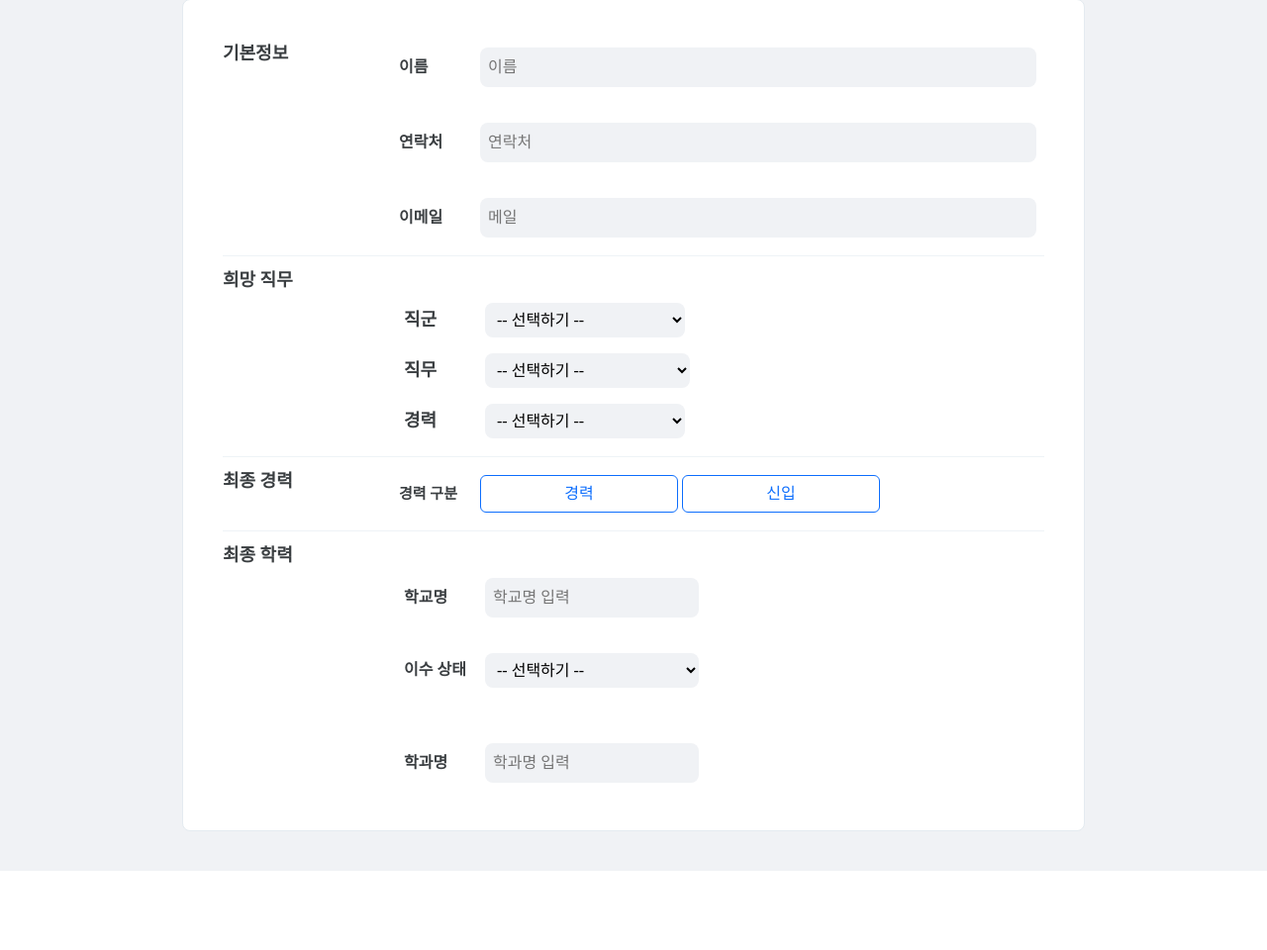
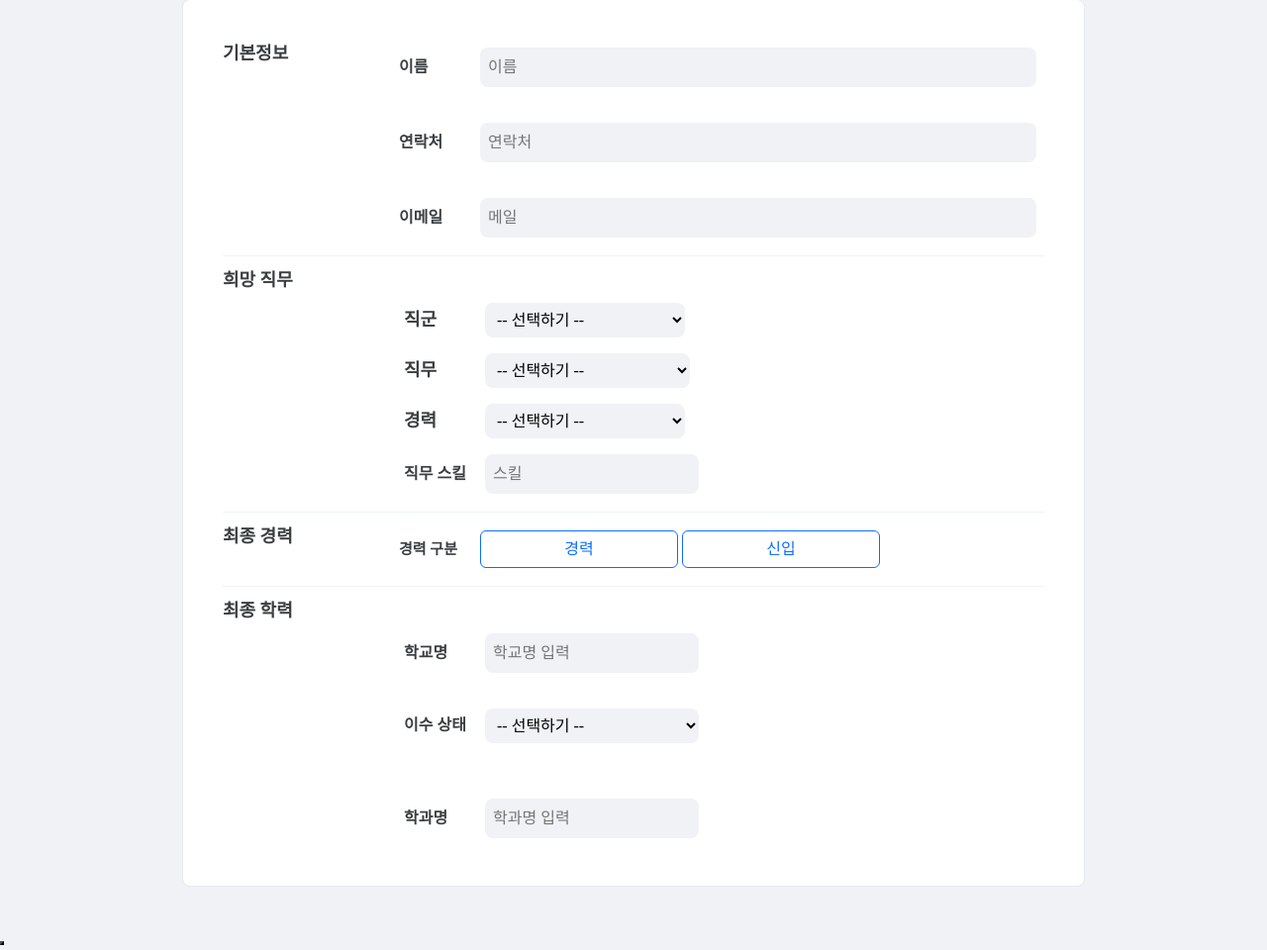
Before and after one commit to kmg159753/team14-resume-pj, a Flask app: template templates/index.html in a window 1280 px wide. Shown: the part 41-1001 px from the top of the page at 99% size. Before the commit the page ends 921 px from the top, so only its background shows below. Run offline with Flask 3, Linux system fonts and the light colour scheme; the template is opened without the code that fills it, so the values that code supplies are empty; some libraries are stand-ins or nearby versions.

Commit message:
Update index.html

```diff
--- a/templates/index.html
+++ b/templates/index.html
@@ -21,7 +21,7 @@
 <!-- Navbar-->
 <div></div>
 <!-- 기본정보 -->
-<div class="container">
+<div class="container" id="con">
     <div class="container-wrap">
         <div class="information-wrap">
             <div class="information">기본정보</div>
@@ -29,15 +29,15 @@
         <div class="name-contact-email">
             <div class="information-wrap-namebox">
                 <div class="name">이름</div>
-                <input class="namebox" type="text" placeholder="이름" />
+                <input class="namebox" type="text" placeholder="이름" id="name"/>
             </div>
             <div class="information-wrap-contactbox">
                 <div class="contact">연락처</div>
-                <input class="contactbox" type="text" placeholder="연락처" />
+                <input class="contactbox" type="text" placeholder="연락처" id="contacts"/>
             </div>
             <div class="information-wrap-emailbox">
                 <div class="email">이메일</div>
-                <input class="emailbox" type="text" placeholder="메일" />
+                <input class="emailbox" type="text" placeholder="메일" id="email"/>
             </div>
         </div>
     </div>
@@ -53,7 +53,7 @@
                         <label class="small-job-select-title" for="inputGroupSelect01">직군</label>
                       </div>
 
-                    <select class="small-job-select-option" id="inputGroupSelect01">
+                    <select class="small-job-select-option" id="desired_position">
                         <option selected>-- 선택하기 --</option>
                         <option value="1">개발</option>
                         <option value="2">기획</option>
@@ -69,7 +69,7 @@
                         <label class="small-job-select-title" for="inputGroupSelect01">직무</label>
                     </div>
 
-                    <select class="small-job-select-option" id="inputGroupSelect01">
+                    <select class="small-job-select-option" id="desired_role">
                         <option selected>-- 선택하기 --</option>
                         <option value="1">프론트엔드 개발자</option>
                         <option value="2">서버/백앤드 개발자</option>
@@ -86,7 +86,7 @@
                         <label class="small-job-select-title" for="inputGroupSelect01">경력</label>
                     </div>
 
-                    <select class="small-job-select-option" id="inputGroupSelect01">
+                    <select class="small-job-select-option" id="desired_work_exp">
                         <option selected>-- 선택하기 --</option>
                         <option value="1">직무 관련 경력 없음</option>
                         <option value="2">1년 차</option>
@@ -98,6 +98,11 @@
                         <option value="8">7년 차 이상</option>
                       </select>
                 </div>
+
+                <div class="information-wrap-emailbox">
+                  <div class="email">직무 스킬</div>
+                  <input class="emailbox" type="text" placeholder="스킬" id="desired_maj_skill"/>
+              </div>
 
             </div>
           </div>
@@ -137,12 +142,12 @@
             <div class="name-contact-email">
                 <div class="information-wrap-namebox">
                     <div class="name">학교명</div>
-                    <input class="namebox" type="text" placeholder="학교명 입력" />
+                    <input class="namebox" type="text" placeholder="학교명 입력" id="last_company_name"/>
                 </div>
                 <div class="information-wrap-namebox">
                     <label class="complete-title" for="inputGroupSelect01">이수 상태</label>
 
-                    <select class="small-job-select-option" id="inputGroupSelect01">
+                    <select class="small-job-select-option" id="last_comp_stat">
                         <option selected>-- 선택하기 --</option>
                         <option value="1">졸업</option>
                         <option value="2">재학중</option>
@@ -158,7 +163,7 @@
                   </div>
                 <div class="information-wrap-emailbox">
                     <div class="email">학과명</div>
-                    <input class="emailbox" type="text" placeholder="학과명 입력" />
+                    <input class="emailbox" type="text" placeholder="학과명 입력" id="last_major"/>
                 </div>
             </div>
 
@@ -166,6 +171,7 @@
       </div>
 </div>
 
+<button onclick="save_info()"></button>
 
 
     </div>
```
